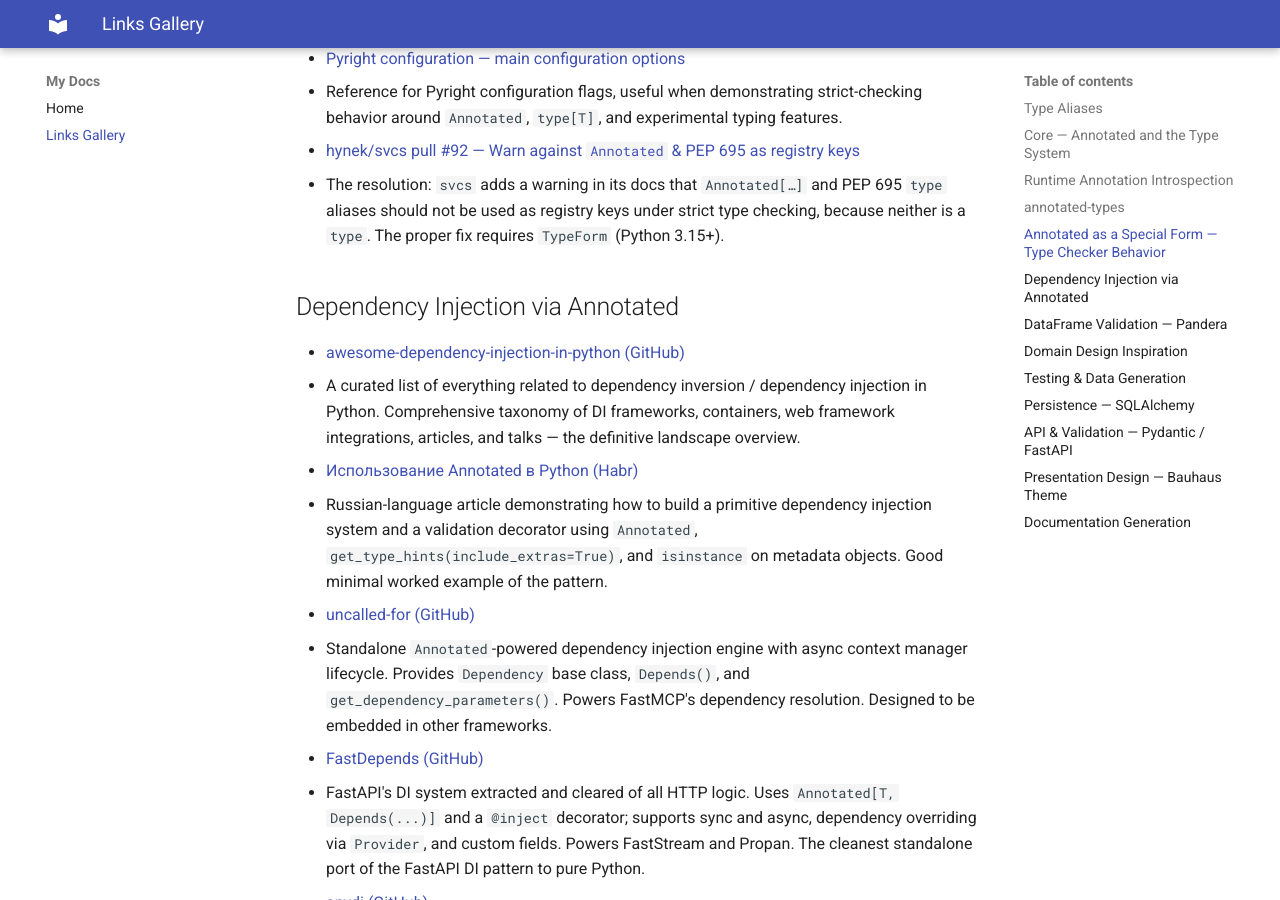
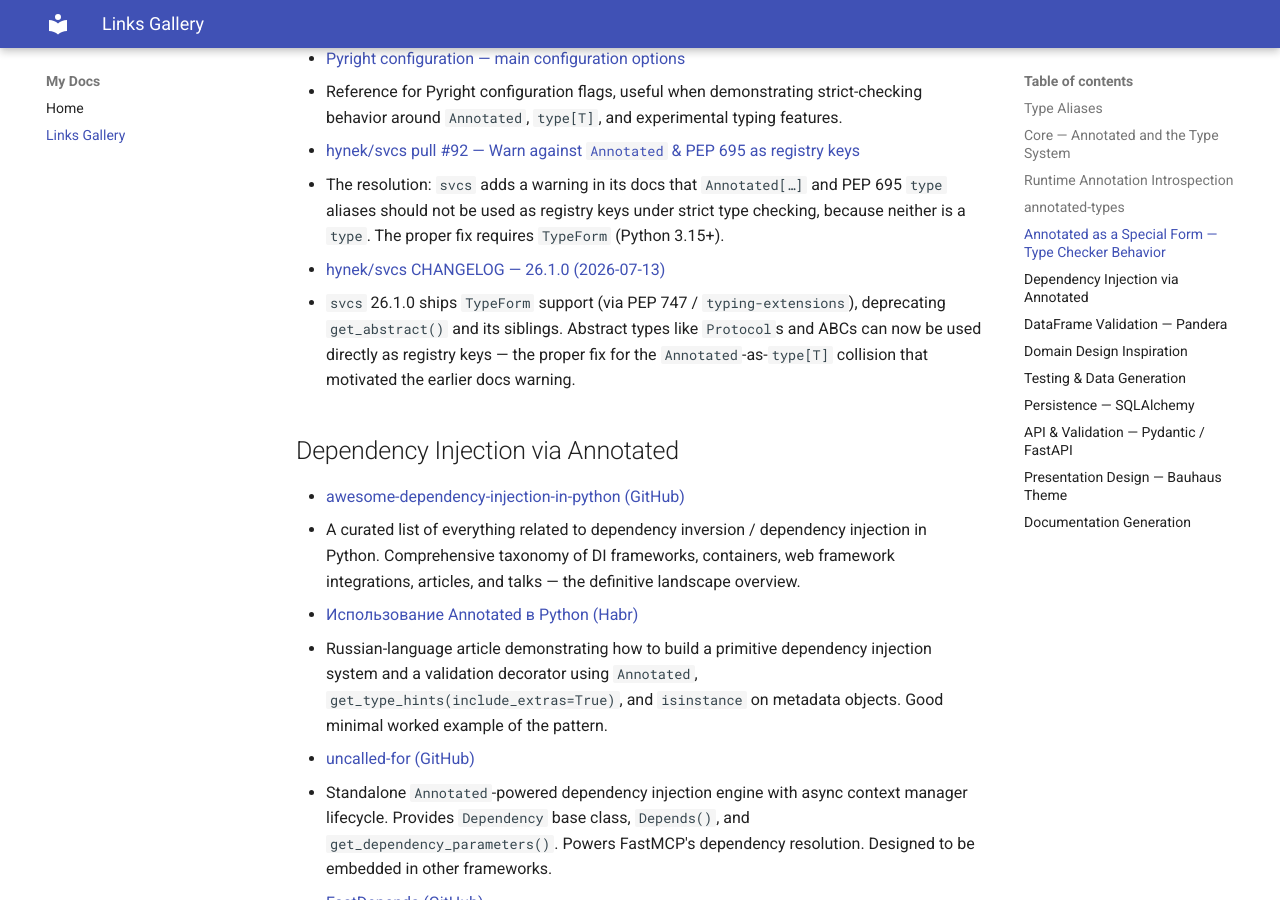
Before and after one commit to vladfedoriuk/powering-up-your-types-with-annotated, an MkDocs documentation site: the page built from docs/links.md, in a window 1280 px wide and 900 px high, scrolled down 3262 px. Built offline with MkDocs 1.6.1 and Material for MkDocs 9.7.7, drawn with Linux system fonts in a browser that asks for light colours.

```diff
--- a/docs/links.md
+++ b/docs/links.md
@@ -76,6 +76,10 @@
 - [hynek/svcs pull #92 — Warn against `Annotated` & PEP 695 as registry keys](https://github.com/hynek/svcs/pull/92)
   - The resolution: `svcs` adds a warning in its docs that `Annotated[…]` and PEP 695 `type` aliases should not be used as
     registry keys under strict type checking, because neither is a `type`. The proper fix requires `TypeForm` (Python 3.15+).
+- [hynek/svcs CHANGELOG — 26.1.0 (2026-07-13)](https://github.com/hynek/svcs/blob/main/CHANGELOG.md#2610---2026-07-13)
+  - `svcs` 26.1.0 ships `TypeForm` support (via PEP 747 / `typing-extensions`), deprecating `get_abstract()` and its
+    siblings. Abstract types like `Protocol`s and ABCs can now be used directly as registry keys — the proper fix for
+    the `Annotated`-as-`type[T]` collision that motivated the earlier docs warning.
 
 ## Dependency Injection via Annotated
 
```
Also changed, not shown: TODO.md (+5 -3 lines), presentation/slides.md (+4 -0 lines), presentation/slides/07-typeform-update.md (added, +23 -0 lines), 4 other files.
